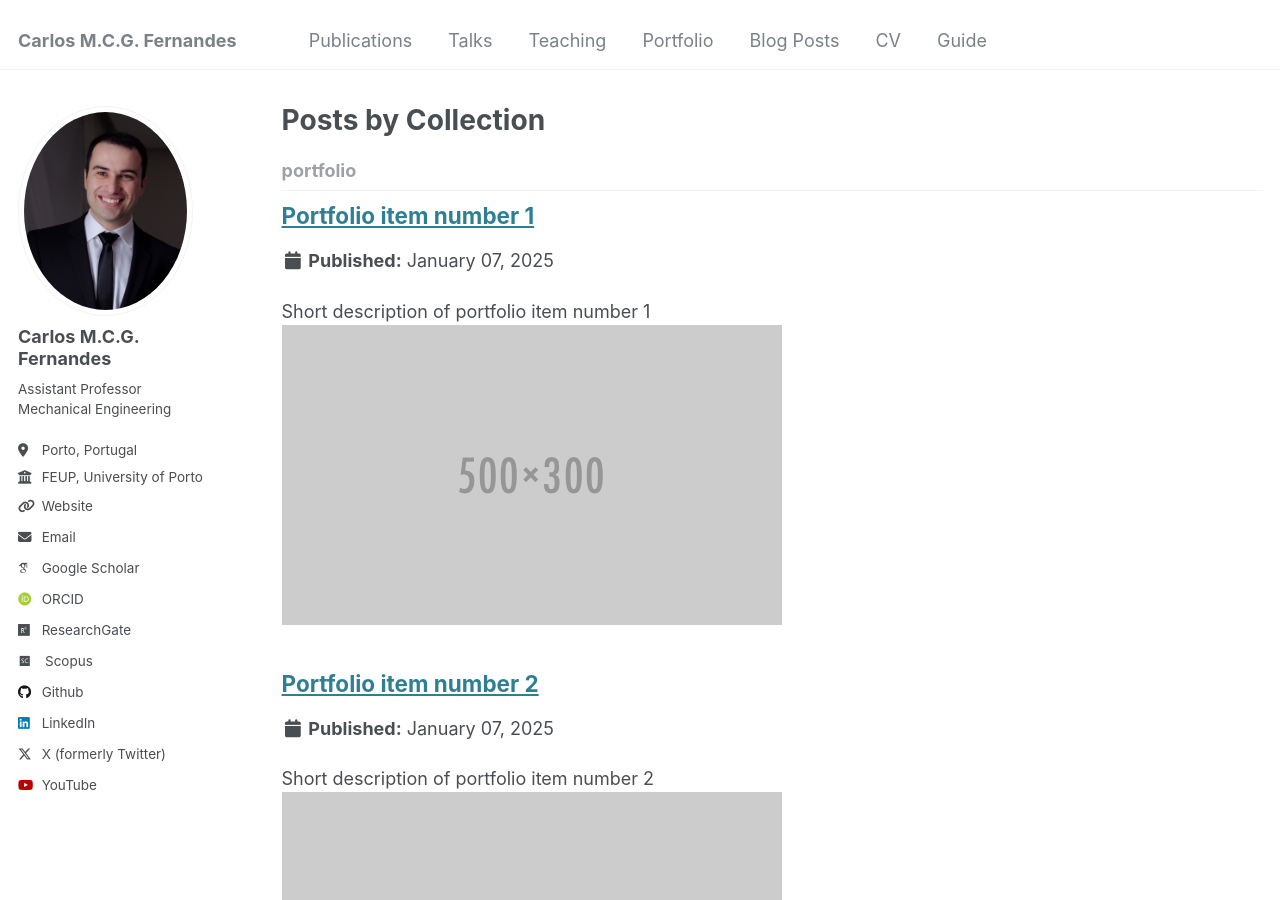
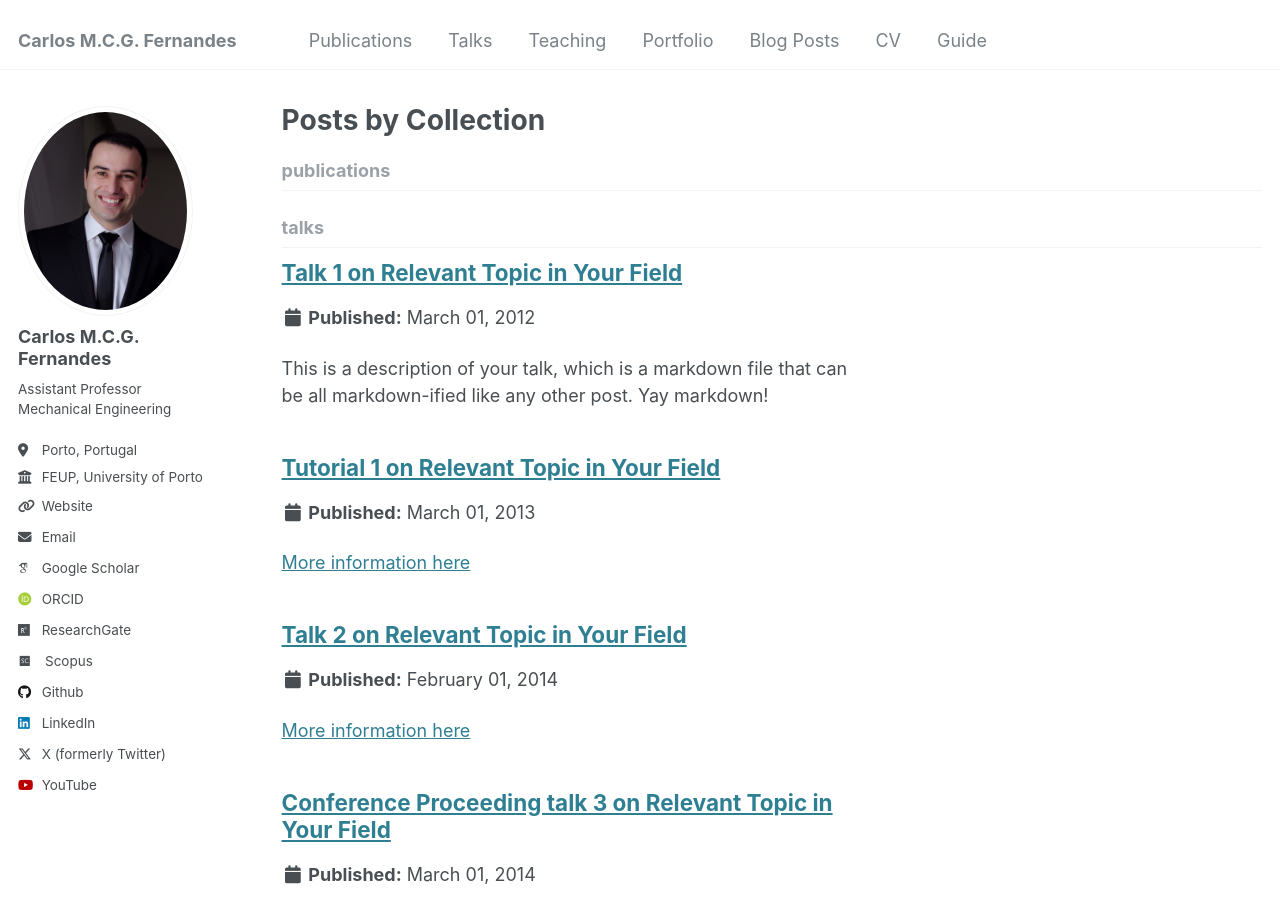
Before and after one commit to cfernandesFEUP/cfernandesFEUP.github.io, a Jekyll site: the page built from _pages/collection-archive.html, in a window 1280 px wide and 900 px high. Built offline with Jekyll 4.4.1, drawn with Linux system fonts in a browser that asks for light colours; some web fonts are replaced; some of the changed lines change nothing that is shown.

Commit message:
Update _config.yml

```diff
--- a/_config.yml
+++ b/_config.yml
@@ -218,9 +218,9 @@ collections:
   publications:
     output: true
     permalink: /:collection/:path/
-  portfolio:
-    output: true
-    permalink: /:collection/:path/
+  #portfolio:
+  #  output: true
+  #  permalink: /:collection/:path/
   talks:
     output: true
     permalink: /:collection/:path/
```
